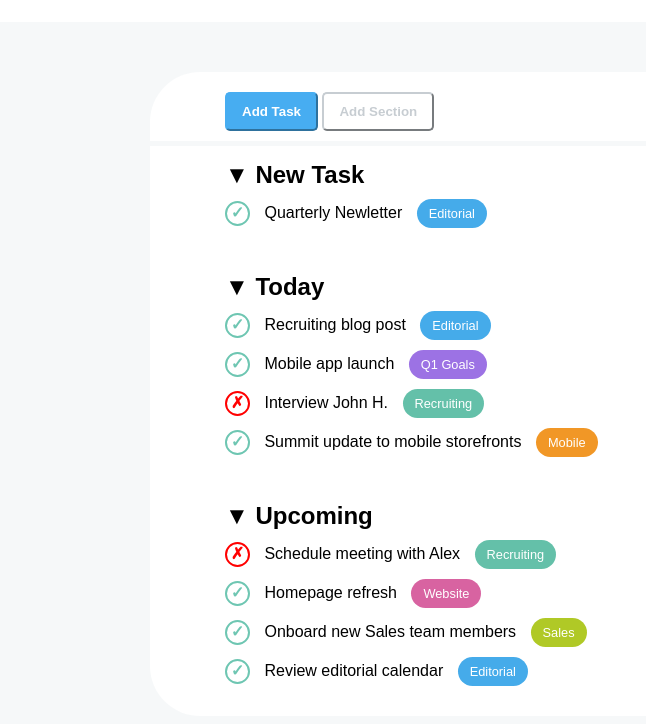
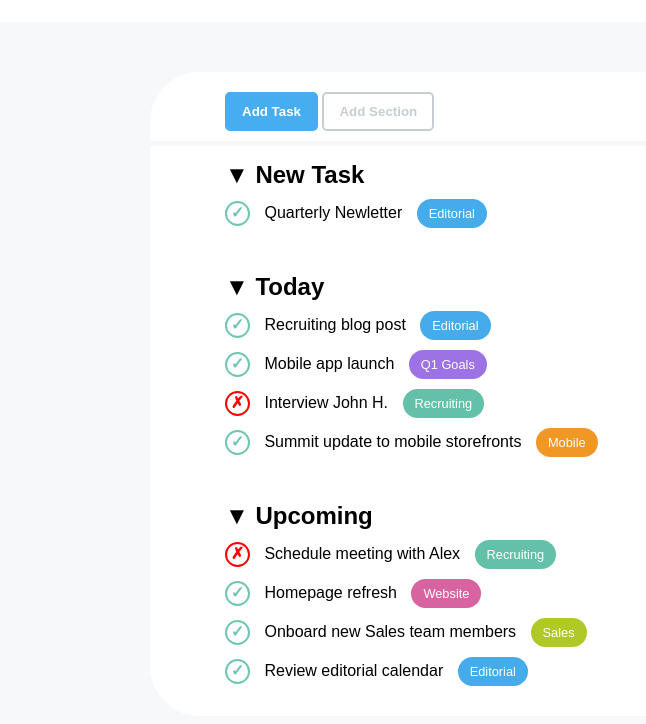
Before and after one commit to christiansaccani/html-css-toboolist, a plain HTML site: page index.html in a window 1280 px wide. Shown: the part 68-792 px from the top of the page, without its empty margins (0-646 px from the left). Drawn offline with Linux system fonts and the light colour scheme.

Commit message:
fix of button border

```diff
--- a/style.css
+++ b/style.css
@@ -47,16 +47,20 @@ main {
     font-weight: bold;
 }
 
+/* prima cancello il border default del botton, poi aggiungo il mio */
+
 .task {
     background-color: #47adf1;
     color: white;
-    border-color: #47adf1;
+    border: none;
+    border: 2px solid #47adf1;
 }
 
 .section {
     background-color: white;
     color: #c7cdd2;
-    border-color: #c7cdd2;
+    border: none;
+    border: 2px solid #c7cdd2;
 }
 
 /* fine sezione bottoni */
```
